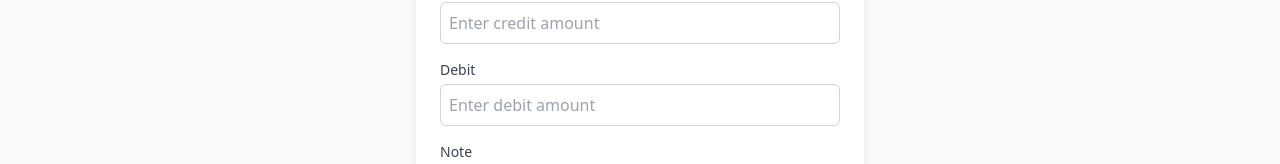
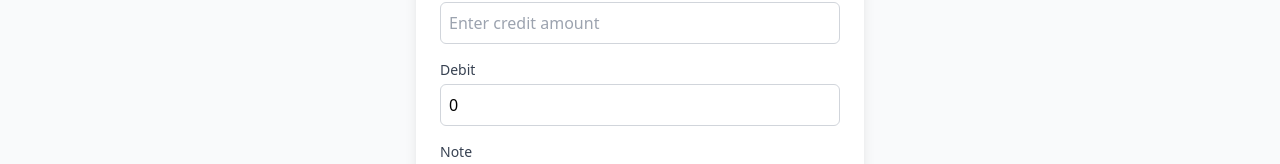
Before and after one commit to adexcel171/SportsCenterAppCRM, a React (Vite) app in the folder frontend/: page /form in a window 1280 px wide. Shown: the part 358-522 px from the top of the page. Built offline with nearby package versions, Linux system fonts and the light colour scheme.

Commit message:
good to show

```diff
--- a/frontend/src/pages/Form.jsx
+++ b/frontend/src/pages/Form.jsx
@@ -8,7 +8,7 @@ const Form = () => {
   const [name, setName] = useState("");
   const [number, setNumber] = useState("");
   const [credit, setCredit] = useState("");
-  const [debit, setDebit] = useState("");
+  const [debit, setDebit] = useState("0");
   const [note, setNote] = useState("");
   const [date, setDate] = useState("");
   const [currency, setCurrency] = useState("");
@@ -172,9 +172,9 @@ const Form = () => {
             <option className="text-black" value="">
               Choose Subscription
             </option>
-            <option value="&#36;">&#36; weekly</option>
-            <option value="&#8358;">&#8358; Monthly</option>
-            <option value="&#8373;">&#8373; Yearly</option>
+            <option value="&#36;"> Weekly</option>
+            <option value="&#8358;"> Monthly</option>
+            <option value="&#8373;">Yearly</option>
           </select>
         </div>
 
```
